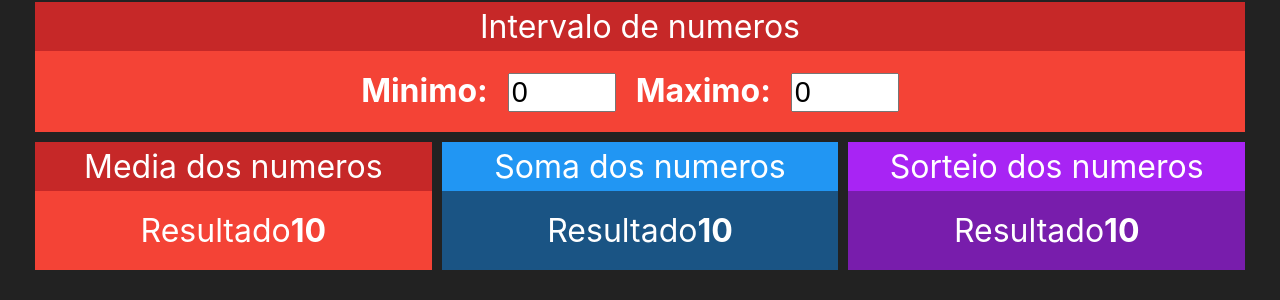
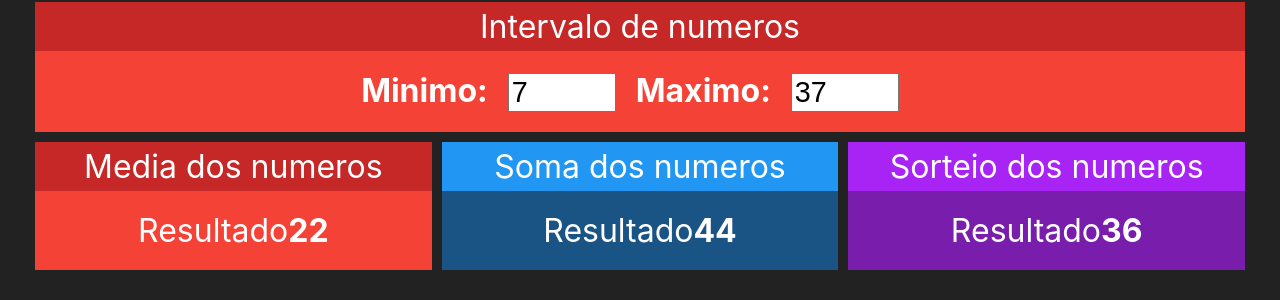
Before and after one commit to Miguel-Barros-Clear/simple-redux-project, a React (Create React App) app: page / in a window 1280 px wide. Shown: the part 196-496 px from the top of the page. Built offline with nearby package versions, Linux system fonts and the light colour scheme.

Commit message:
feat: integration of redux values with components

```diff
--- a/src/components/Intervalo.jsx
+++ b/src/components/Intervalo.jsx
@@ -2,20 +2,58 @@
 import "./Intervalo.css";
 import React from "react";
 import Card from "./Card";
+import { connect } from "react-redux";
 
-export default (props) => {
+import {
+  alterarNumeroMinimo,
+  alterarNumeroMaximo,
+} from "../store/actions/numeros";
+
+function Intervalo(props) {
+  const { min, max } = props;
+
   return (
     <Card title="Intervalo de numeros" red>
       <div className="Intervalo">
         <span>
           <strong>Minimo:</strong>
-          <input type="number" value={0} />
+          <input
+            type="number"
+            value={min}
+            onChange={(e) => props.alterarMinimo(+e.target.value)}
+          />
         </span>
         <span>
           <strong>Maximo:</strong>
-          <input type="number" value={0} />
+          <input
+            type="number"
+            value={max}
+            onChange={(e) => props.alterarMaximo(+e.target.value)}
+          />
         </span>
       </div>
     </Card>
   );
-};
+}
+
+function mapStateToProps(state) {
+  return {
+    min: state.numeros.min,
+    max: state.numeros.max,
+  };
+}
+
+function mapDispatchToProp(dispatch) {
+  return {
+    alterarMinimo(novoNumero) {
+      const action = alterarNumeroMinimo(novoNumero);
+      dispatch(action);
+    },
+    alterarMaximo(novoNumero) {
+      const action = alterarNumeroMaximo(novoNumero);
+      dispatch(action);
+    },
+  };
+}
+
+export default connect(mapStateToProps, mapDispatchToProp)(Intervalo);
--- a/src/components/Media.jsx
+++ b/src/components/Media.jsx
@@ -2,15 +2,28 @@
 import React from "react";
 import Card from "./Card";
 
-export default (props) => {
+import { connect } from "react-redux";
+
+const Media = (props) => {
+  const { min, max } = props;
+
   return (
     <Card title="Media dos numeros" red>
       <div>
         <span>
           <span>Resultado</span>
-          <strong>{10}</strong>
+          <strong>{(max + min) / 2}</strong>
         </span>
       </div>
     </Card>
   );
 };
+
+function mapStateToProps(state) {
+  return {
+    min: state.numeros.min,
+    max: state.numeros.max,
+  };
+}
+
+export default connect(mapStateToProps)(Media);
--- a/src/components/Soma.jsx
+++ b/src/components/Soma.jsx
@@ -2,15 +2,27 @@
 import React from "react";
 import Card from "./Card";
 
-export default (props) => {
+import { connect } from "react-redux";
+
+function Soma(props) {
+  const { min, max } = props;
   return (
     <Card title="Soma dos numeros" blue>
       <div>
         <span>
           <span>Resultado</span>
-          <strong>{10}</strong>
+          <strong>{min + max}</strong>
         </span>
       </div>
     </Card>
   );
-};
+}
+
+function mapStateToProp(state) {
+  return {
+    min: state.numeros.min,
+    max: state.numeros.max,
+  };
+}
+
+export default connect(mapStateToProp)(Soma);
--- a/src/components/Sorteio.jsx
+++ b/src/components/Sorteio.jsx
@@ -1,16 +1,29 @@
 /* eslint-disable import/no-anonymous-default-export */
 import React from "react";
 import Card from "./Card";
+import { connect } from "react-redux";
 
-export default (props) => {
+function Sorteio(props) {
+  const { min, max } = props;
+  const aleatorio = parseInt(Math.random() * (max - min)) + min;
+
   return (
     <Card title="Sorteio dos numeros" purple>
       <div>
         <span>
           <span>Resultado</span>
-          <strong>{10}</strong>
+          <strong>{aleatorio}</strong>
         </span>
       </div>
     </Card>
   );
-};
+}
+
+function mapStateToProp(state) {
+  return {
+    min: state.numeros.min,
+    max: state.numeros.max,
+  };
+}
+
+export default connect(mapStateToProp)(Sorteio);
--- /dev/null
+++ b/src/store/actions/numeros.js
@@ -0,0 +1,13 @@
+export function alterarNumeroMinimo(novoNumero) {
+    return {
+        type: 'NUM_MIN_ALTERADO',
+        payload: novoNumero
+    }
+}
+
+export function alterarNumeroMaximo(novoNumero) {
+    return {
+        type: 'NUM_MAX_ALTERADO',
+        payload: novoNumero
+    }
+}
--- a/src/store/storeConfig.js
+++ b/src/store/storeConfig.js
@@ -2,9 +2,25 @@ import { createStore, combineReducers } from 'redux'
 
 const reducers = combineReducers({
     numeros: function (state, action) {
-        return {
-            min: 1,
-            max: 10
+
+        switch (action.type) {
+            case 'NUM_MIN_ALTERADO':
+                return {
+                    ...state,
+                    min: action.payload
+                }
+
+            case 'NUM_MAX_ALTERADO':
+                return {
+                    ...state,
+                    max: action.payload
+                }
+
+            default:
+                return {
+                    min: 7,
+                    max: 37
+                }
         }
     },
     nomes: function (state, action) {
```
